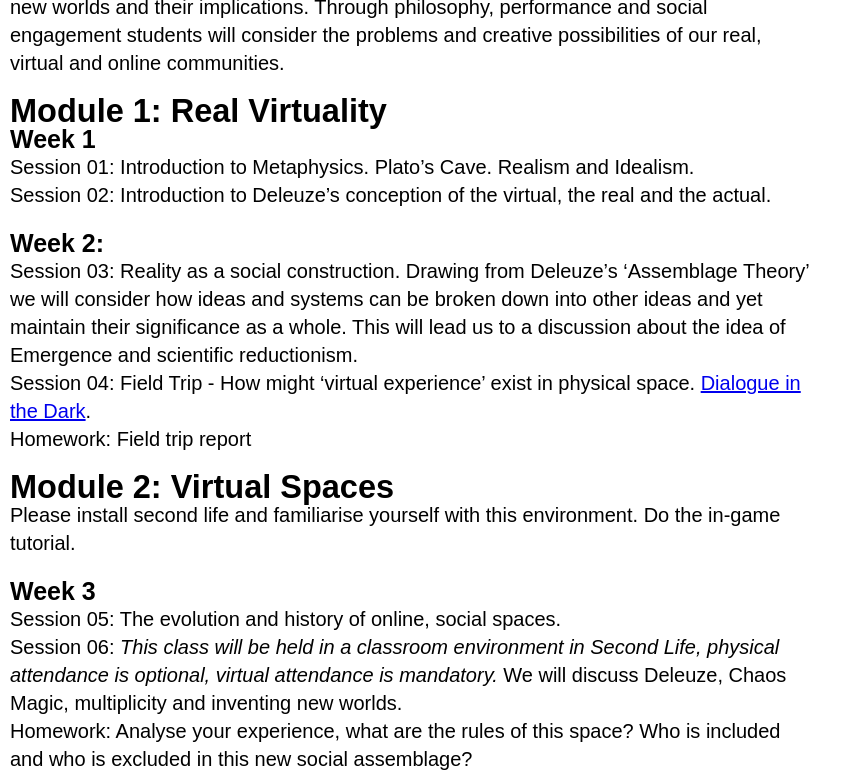
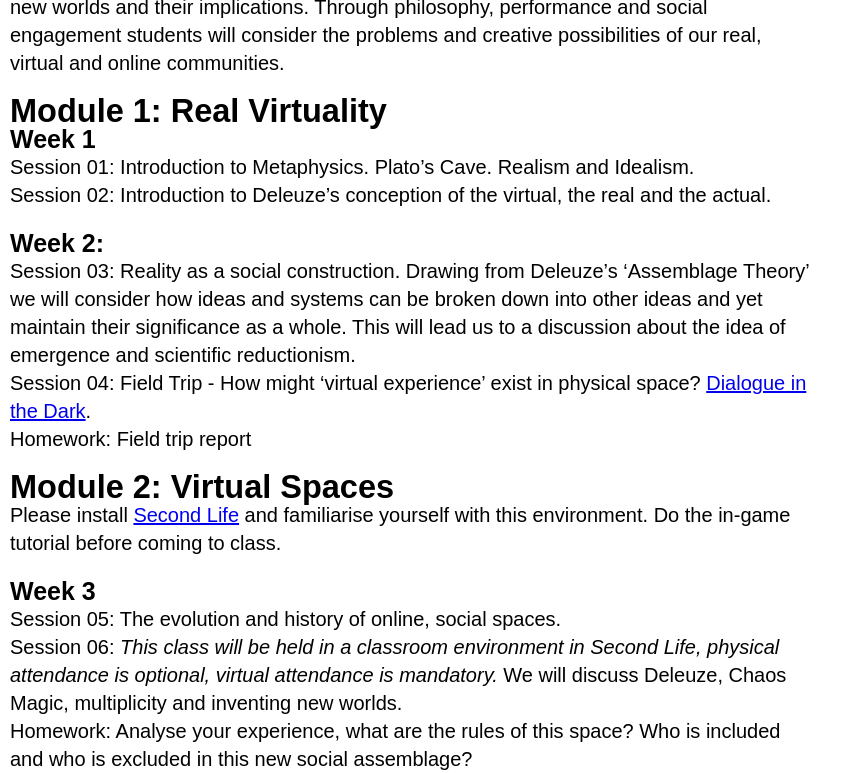
Before and after one commit to samhains/samhains.github.io, a Jekyll site: the page built from blog/_posts/taa/2018-02-07-virtual-community-syllabus.md, in a window 1280 px wide and 1400 px high, scrolled down 595 px, cut to the strip 0-773 px from the top of the window. Shown: the whole strip, without its empty margins (0-862 px from the left). Built offline with Jekyll 4.4.1, drawn with Linux system fonts in a browser that asks for light colours; nearby versions of some CDN libraries; some of the changed text lies outside the part shown.

Commit message:
update bllog

```diff
--- a/blog/_posts/taa/2018-02-07-virtual-community-syllabus.md
+++ b/blog/_posts/taa/2018-02-07-virtual-community-syllabus.md
@@ -5,7 +5,7 @@
 
 ---
 
-#### Course Description:
+### Course Description:
 
 Technological advancements have us creating new worlds faster than we can keep track of them. This course will introduce students to the process of critically engaging with these new worlds and their implications. Through philosophy, performance and social engagement students will consider the problems and creative possibilities of our real, virtual and online communities.
 
@@ -17,13 +17,13 @@
 Session 02: Introduction to Deleuze's conception of the virtual, the real and the actual.
 
 #### Week 2:
-Session 03: Reality as a social construction. Drawing from Deleuze's 'Assemblage Theory' we will consider how ideas and systems can be broken down into other ideas and yet maintain their significance as a whole. This will lead us to a discussion about the idea of Emergence and scientific reductionism.<br/>
-Session 04: Field Trip - How might 'virtual experience' exist in physical space. [Dialogue in the Dark](http://www.dialogue-in-the-dark.com/).<br/>
+Session 03: Reality as a social construction. Drawing from Deleuze's 'Assemblage Theory' we will consider how ideas and systems can be broken down into other ideas and yet maintain their significance as a whole. This will lead us to a discussion about the idea of emergence and scientific reductionism.<br/>
+Session 04: Field Trip - How might 'virtual experience' exist in physical space? [Dialogue in the Dark](http://www.dialogue-in-the-dark.com/).<br/>
 Homework:  Field trip report
 
 ### Module 2:  Virtual Spaces
 
-Please install second life and familiarise yourself with this environment. Do the in-game tutorial.
+Please install [Second Life](https://secondlife.com) and familiarise yourself with this environment. Do the in-game tutorial before coming to class.
 
 #### Week 3
 Session 05: The evolution and history of online, social spaces.<br/>
@@ -33,10 +33,9 @@
 ![](https://i.ytimg.com/vi/-kp6eAhFEcg/maxresdefault.jpg)
 
 #### Week 4
-Session 07: Digital Identity - Selfies, memes and diverse narratives. How has the internet changed and diversified our ideas about identity and beauty? We will consider the work of instagram activists Monroe Bergdof and Roscoe Ramone and Meme artist @scariest_bug_ever.<br/>
+Session 07: Digital Identity - Selfies, memes and diverse narratives. How has the internet changed and diversified our ideas about identity and beauty? We will consider the work of instagram activists [Monroe Bergdof](https://www.instagram.com/munroebergdorf/?hl=en) and [Roscoe Ramone](https://www.instagram.com/roscoeramone) and Meme artist [@scariest_bug_ever](https://www.instagram.com/scariest_bug_ever/?hl=en).<br/>
 Session 08: Performance art, Fluxus, political art.<br/>
 Homework: Stage and document a performance in virtual space.
-
 
 ### Module 3: Virtual Community
 #### Week 5
```
